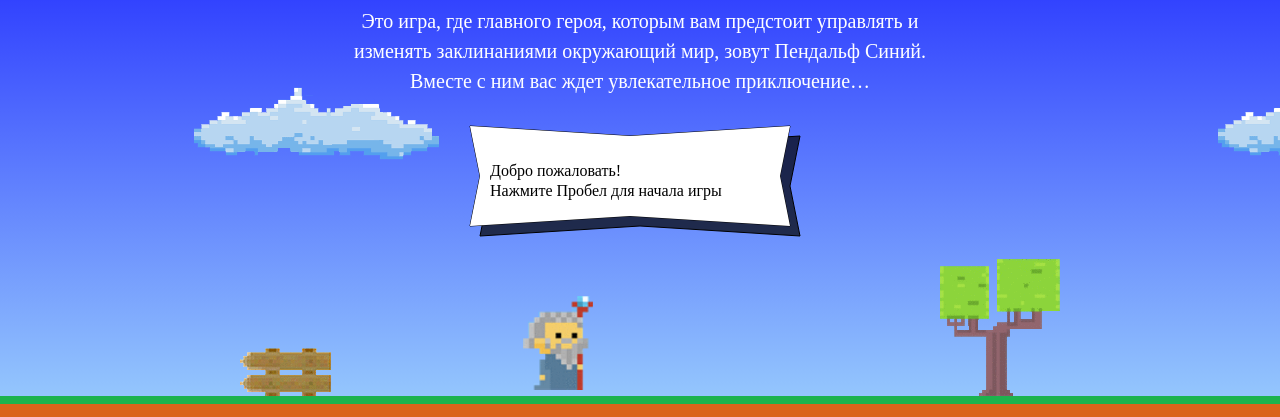
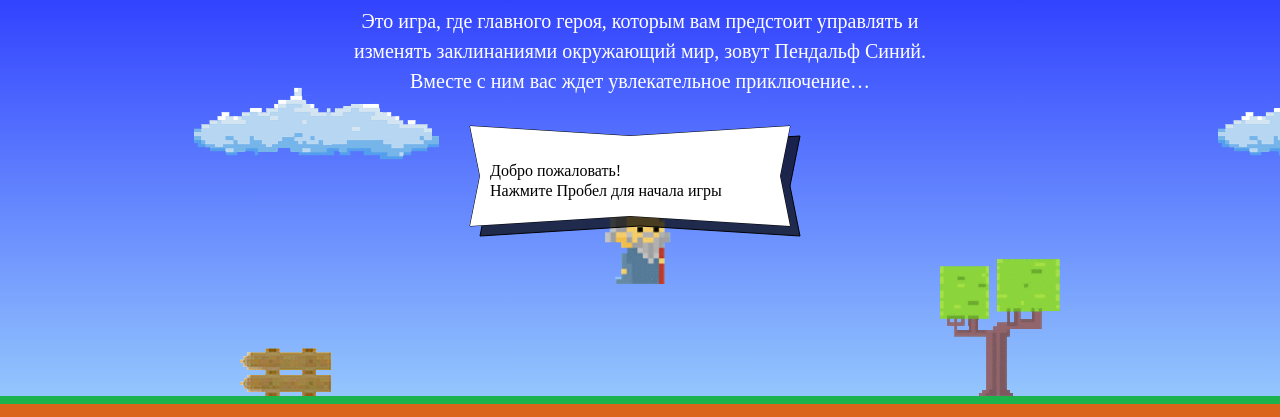
Before and after one commit to ArinaBanana/787135-code-and-magick-19, a website: page index.html in a window 1280 px wide. Shown: the part 203-620 px from the top of the page. Drawn offline with Linux system fonts and the light colour scheme; a web font is replaced by a local one.

Commit message:
добавляет функции расчета положения мага по x, y

```diff
--- a/index.html
+++ b/index.html
@@ -199,13 +199,19 @@
         return 1.337 * wizardWidth;
       };
 
-      // var getWizardX = function (width) {
-      //
-      // };
-      //
-      // var getWizardY = function (height) {
-      //
-      // };
+      var getWizardX = function (width) {
+        var halfField = width / 2;
+        var halfWizard = wizardWidth / 2;
+
+        return halfField - halfWizard;
+      };
+
+      var getWizardY = function (height) {
+        var position = height / 1.6;
+        var positionWizard = getWizardHeight();
+
+        return position - positionWizard;
+      };
     </script>
 
     <script src="js/game.js"></script>
```
